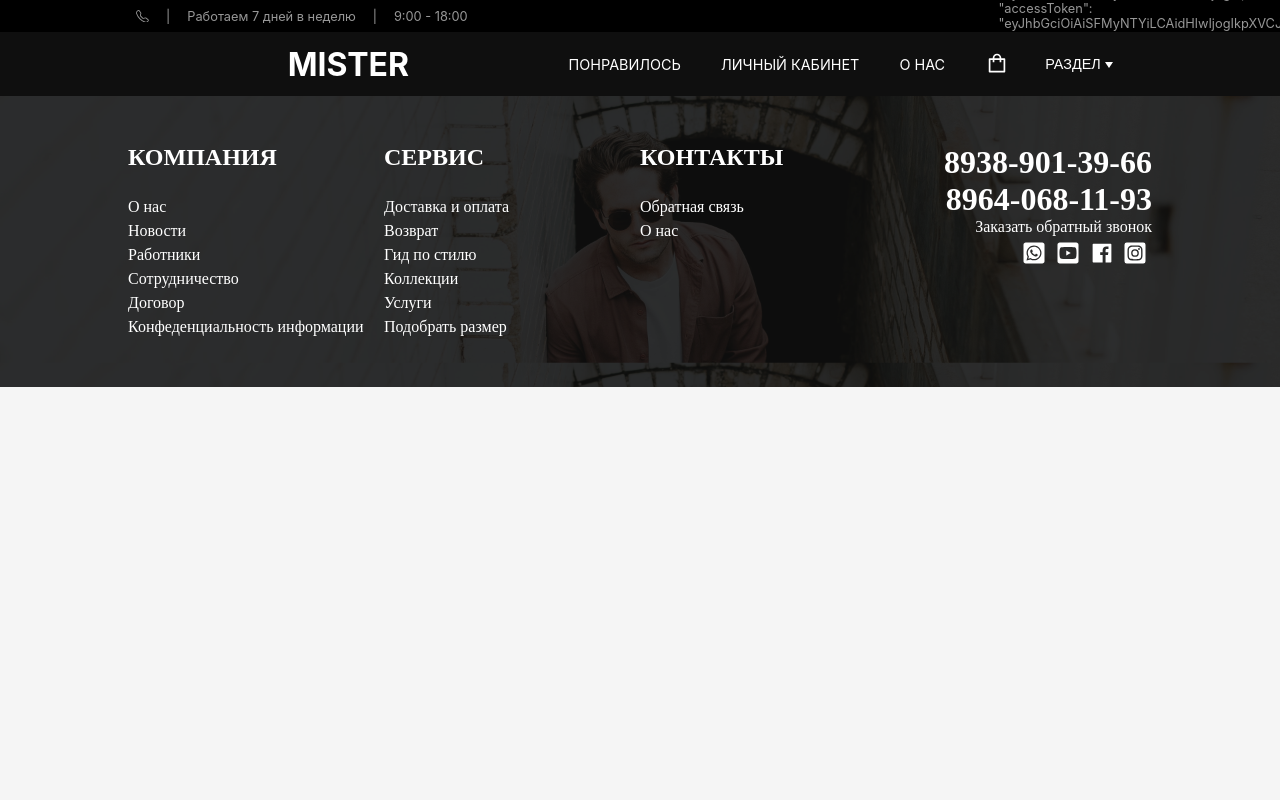
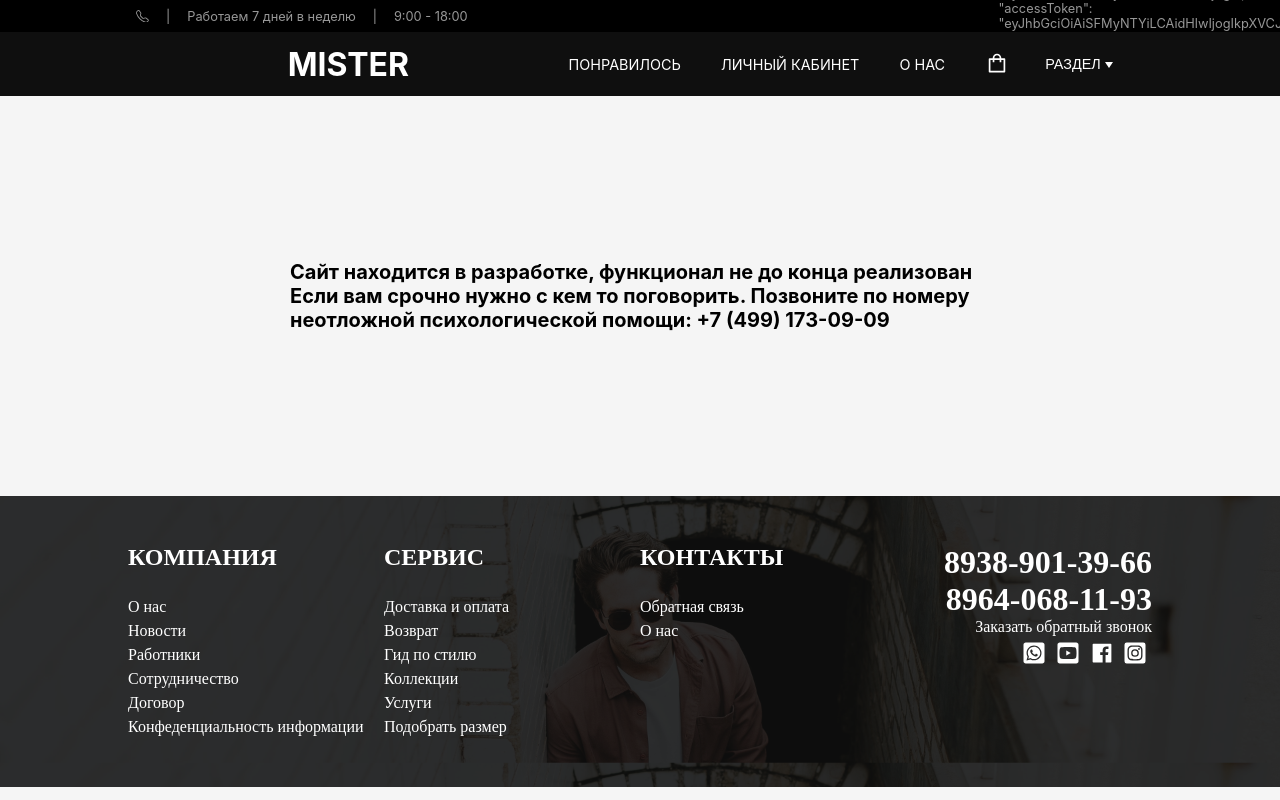
Before and after one commit to SultanHasanov/StrimFrontend, a React (Create React App) app: page /kontact in a window 1280 px wide. Shown: the top 800 px of the page. Built offline with nearby package versions, Linux system fonts and the light colour scheme; sample sign-in values are in the browser's storage.

Commit message:
Добавил текст в роут обратной связи

```diff
--- a/src/App.js
+++ b/src/App.js
@@ -15,6 +15,7 @@ import CabinetChange from "./pages/Cabinet/CabinetChange";
 import BuyPage from "./pages/Buy/BuyPage";
 import FavoritePage from './pages/Favorite/FavoritePage';
 import News from "./pages/News/News";
+import Kontact from "./pages/Kontact/Kontact";
 
 function App() {
   const token = useSelector((state) => state.user.token);
@@ -62,6 +63,7 @@ function App() {
         <Route path="/buy" element={<BuyPage />}></Route>
         <Route path="/favorite" element={<FavoritePage />}></Route>
         <Route path="/news" element={<News/>} />
+        <Route path="/kontact" element={<Kontact/>}/>
       </Routes>
       <Footer />
     </div>
--- a/src/components/Footer/Footer.jsx
+++ b/src/components/Footer/Footer.jsx
@@ -30,7 +30,7 @@ const Footer = () => {
       </div>
       <div className={styles.links}>
         <span>КОНТАКТЫ</span>
-        <Link to="#">Обратная связь</Link>
+        <Link to="/kontact">Обратная связь</Link>
         <Link to="#">О нас</Link>
       </div>
       <div className={styles.contact_us}>
--- /dev/null
+++ b/src/pages/Kontact/Kontact.jsx
@@ -0,0 +1,17 @@
+import React from 'react';
+import styles from "./Kontact.module.css";
+
+
+const Kontact = () => {
+    return (
+      <div className={styles.kontact} style={{ color: "black", fontSize: "20px", fontWeight: "bold" }}>
+        <div>
+        Сайт находится в разработке, функционал не до конца реализован
+          Если вам срочно нужно с кем то поговорить. Позвоните по номеру
+          неотложной психологической помощи: +7 (499) 173-09-09
+        </div>
+      </div>
+    );
+};
+
+export default Kontact;
--- /dev/null
+++ b/src/pages/Kontact/Kontact.module.css
@@ -0,0 +1,13 @@
+*{
+
+
+}
+
+.kontact {
+    width: 700px;
+    height: 400px;
+    display: flex;
+    justify-content: center;
+    align-items: center;
+    margin: 0 auto;
+}
```
